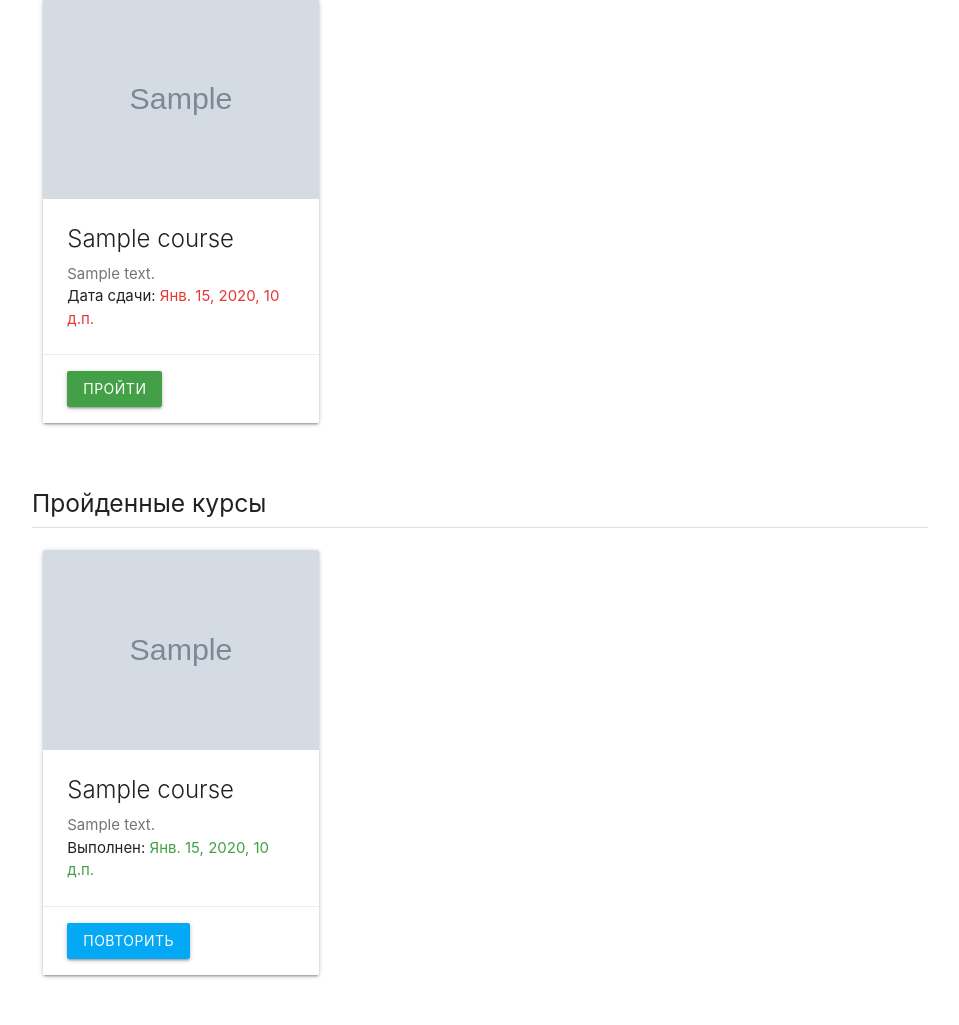
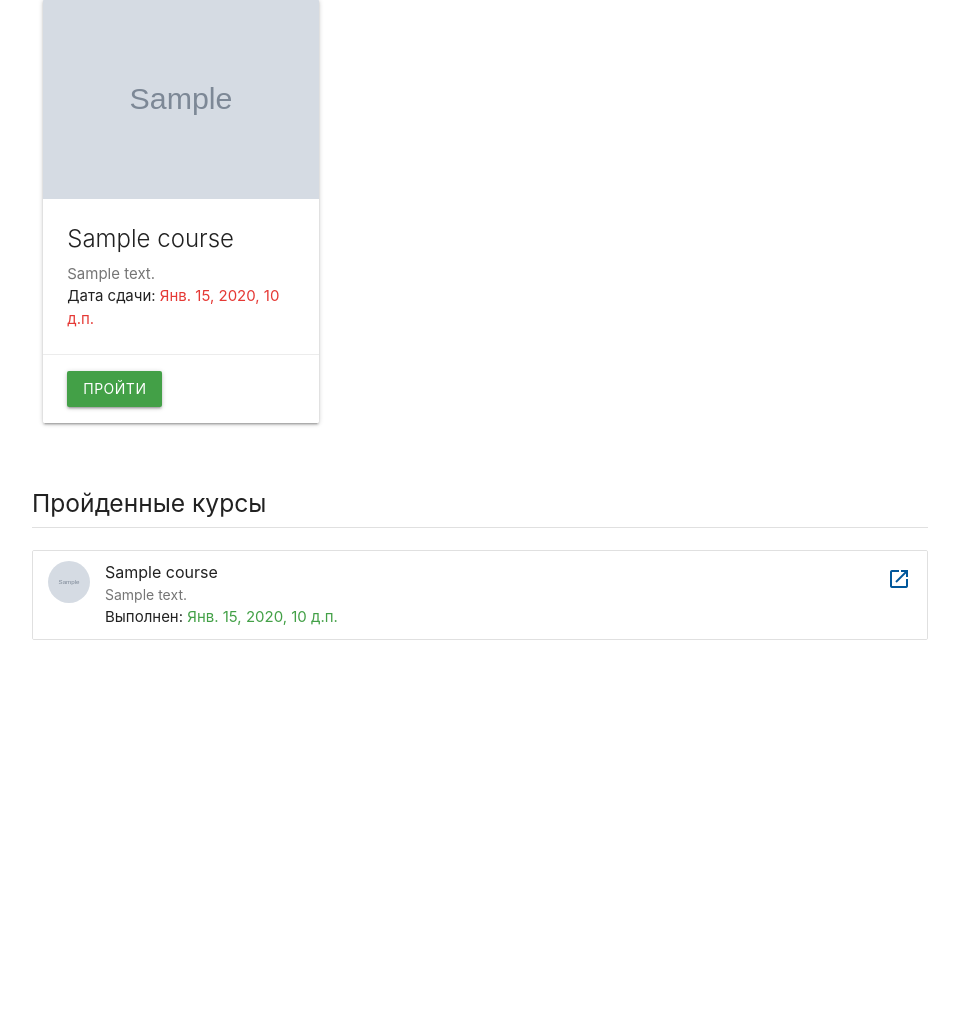
Before and after one commit to aslbnv/educon, a Django app: template education_portal/education_portal/templates/classroom/courses.html in a window 1280 px wide. Shown: the part 172-1197 px from the top of the page, without its empty margins (160-1119 px from the left). After the commit the page ends 812 px from the top, so only its background shows below. Run offline with Django 3.2, Linux system fonts and the light colour scheme; the template is opened without the code that fills it: most values are stand-ins (such as "Sample title", 1, 10 or a date in 2020); grey boxes marked "Sample" are stand-in pictures; parts of the project's set-up code (start-up, migrations or seed data) failed here and were passed over; some libraries are stand-ins or nearby versions.

Commit message:
improve users courses page

```diff
--- a/education_portal/education_portal/templates/classroom/courses.html
+++ b/education_portal/education_portal/templates/classroom/courses.html
@@ -46,40 +46,32 @@
 
 <div class="section">
     <h5>Пройденные курсы</h5>
-        <div class="divider"></div>
+    <div class="divider"></div>
 </div>
 
 <div class="row">
     {% if not completed_courses %}
     <span>У вас пока нет пройденных курсов</span>
     {% endif %}
-    {% for cc in completed_courses %}
-    <div class="col s12 m4">
-        <div class="card hoverable sticky-action">
-            <div class="card-image" style="height: 200;">
-                <img src="{{ cc.course.picture.url }}" style="height: 100%;">
-            </div>
 
-            <div class="card-content">
-                <span class="card-title" style="font-weight: 350;">{{ cc.course.title }}</span>
-                <span class="grey-text text-darken-1">{{ cc.course.description }}</span>
+    <ul class="collection">
+        {% for cc in completed_courses %}
+        <li class="collection-item avatar">
+            <img src="{{ cc.course.picture.url }}" class="circle">
+            <span class="title" style="font-weight: 400;">{{ cc.course.title }}</span>
+            <p>
+                <span class="grey-text text-darken-1" style="font-size: 14;">{{ cc.course.description }}</span>
                 <br>
-                <span>Выполнен:
-                    {% if cc.completion_date %}
-                    <span class="green-text text-darken-1">{{ cc.completion_date }}</span>
-                    {% endif %}
-                </span>
-            </div>
-
-            <div class="card-action">
-                <div class="row" style="margin-bottom: 0;">
-                    <div class="col s6">
-                        <a href="{% url 'course' cc.course.id %}" class="btn light-blue">Повторить</a>
-                    </div>
-                </div>
-            </div>
-        </div>
-    </div>
-    {% endfor %}
+                Выполнен:
+                {% if cc.completion_date %}
+                <span class="green-text text-darken-1">{{ cc.completion_date }}</span>
+                {% endif %}
+            </p>
+            <a href="{% url 'course' cc.course.id %}" class="secondary-content">
+                <i class="material-symbols-outlined light-blue-text text-darken-4">open_in_new</i>
+            </a>
+        </li>
+        {% endfor %}
+    </ul>
 </div>
 {% endblock %}
--- a/education_portal/education_portal/templates/learningcontrol/learningcontrol.html
+++ b/education_portal/education_portal/templates/learningcontrol/learningcontrol.html
@@ -19,7 +19,7 @@
                 </div>
                 <div class="col s2">
                     <a href="{% url 'employees' %}" class="btn-small grey left">
-                        <i class="material-icons">delete</i>
+                        <i class="material-symbols-outlined">clear</i>
                     </a>
                 </div>
             </div>
```
